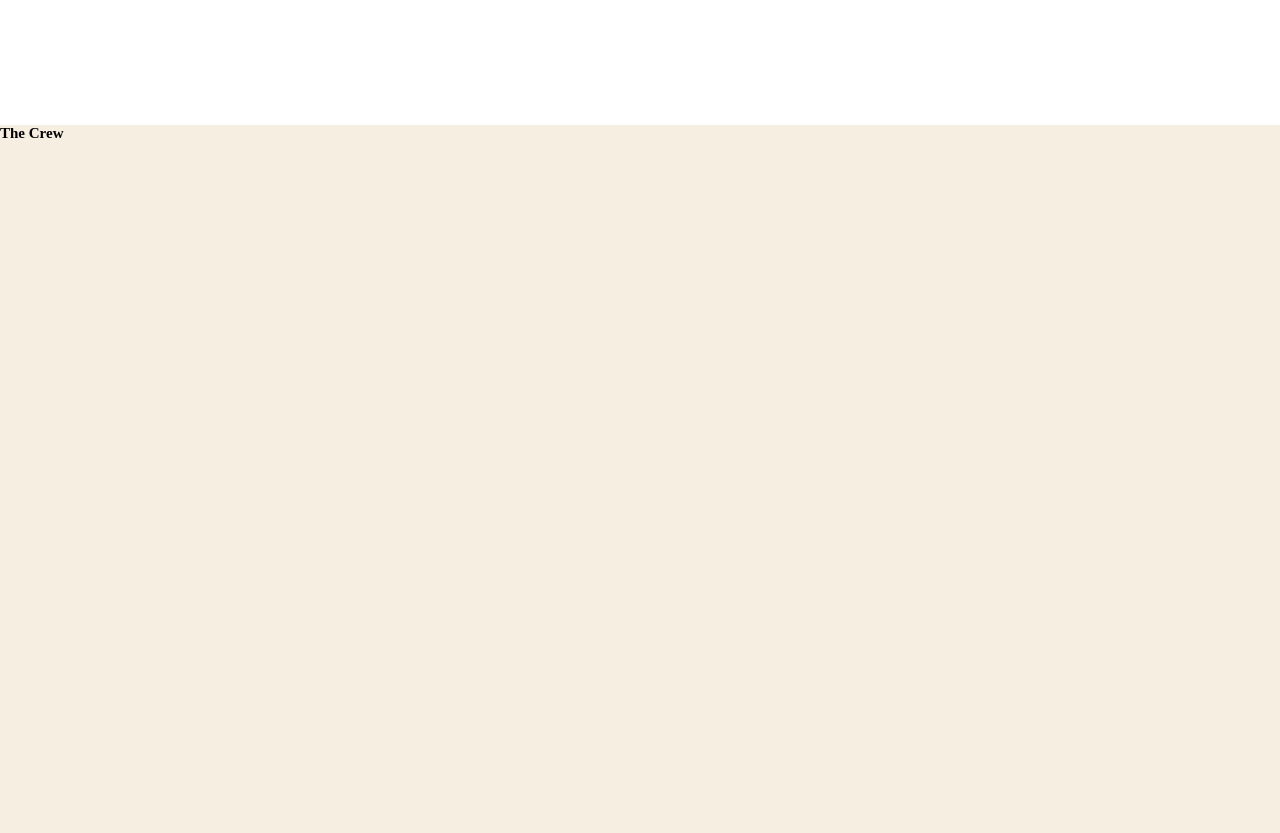
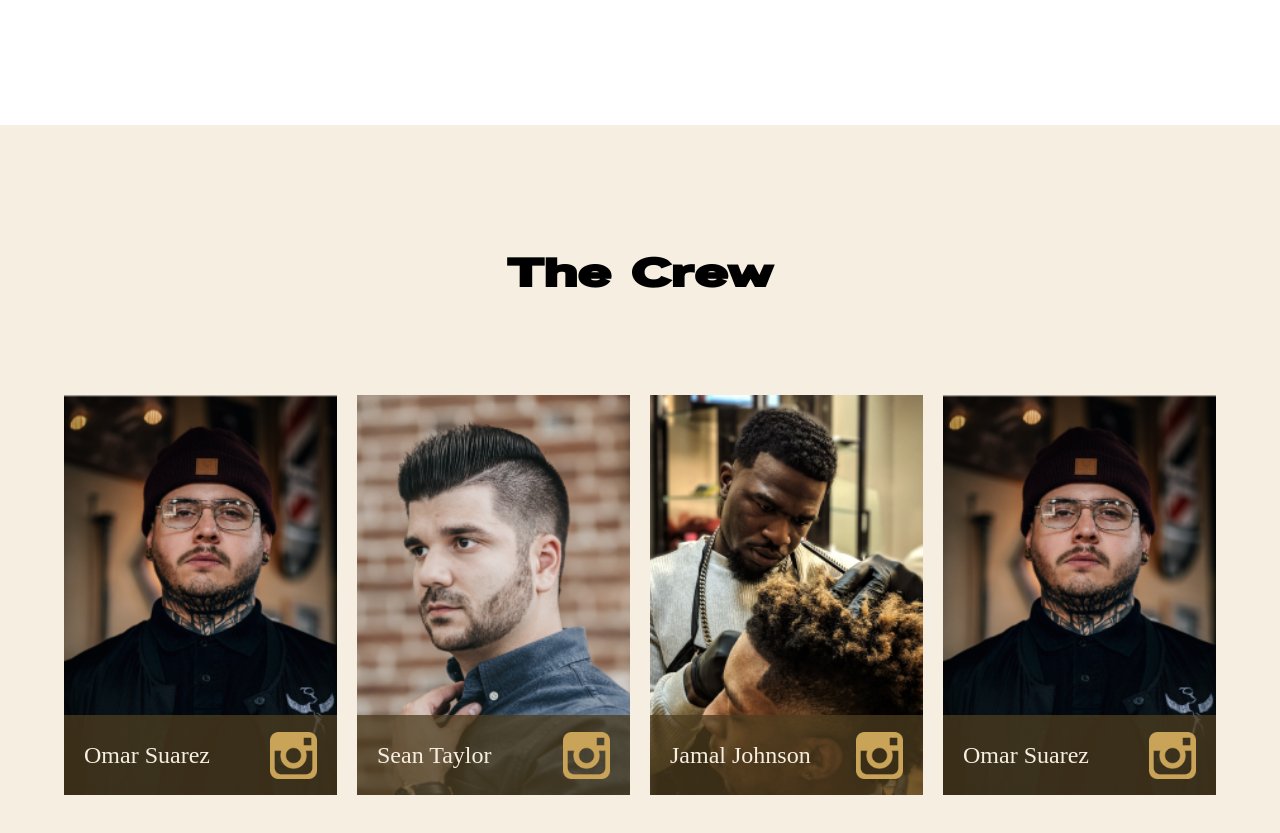
Before and after one commit to pearllumi-developer/the-wood-shop, a React (Create React App) app in the folder client/: page / in a window 1280 px wide. Shown: the part 3000-3833 px from the top of the page. Built offline with nearby package versions, Linux system fonts and the light colour scheme.

Commit message:
rendering crews photo, names, instagram icons, and page title

```diff
--- a/client/src/components/CrewCards/CrewCards.css
+++ b/client/src/components/CrewCards/CrewCards.css
@@ -0,0 +1,26 @@
+.crew-card-body {
+  height: 100%;
+  position: relative;
+  width: 25%;
+}
+
+.crew-name-box {
+  align-items: center;
+  background-color: rgba(77, 60, 31, 0.75);
+  bottom: 0;
+  display: flex;
+  justify-content: space-between;
+  padding: 2em;
+  position: absolute;
+  width: 100%;
+  height: 20%;
+}
+
+.crew-name-box img {
+  width: 20%;
+}
+.crew-name-box span {
+  color: #F6EEE0;
+  font-size: 2.4rem;
+  font-weight: 500;
+}
--- a/client/src/components/CrewCards/CrewCards.jsx
+++ b/client/src/components/CrewCards/CrewCards.jsx
@@ -1,9 +1,49 @@
-import './CrewCards.css'
+import Taylor from "../../asset/images/crew-images/Taylor.png";
+import Johnson from "../../asset/images/crew-images/Johnson.png";
+import Suarez from "../../asset/images/crew-images/Suarez.png";
+import instagram from "../../asset/images/logos/instagram.png";
+import "./CrewCards.css";
+
 const CrewCards = () => {
+  const crews = [
+    {
+      photo: Suarez,
+      name: "Omar Suarez",
+      link: null,
+      alt: "Omar Suarez's instagram account"
+    },
+    {
+      photo: Taylor,
+      name: "Sean Taylor",
+      link: null,
+      alt: "Sean Taylor's instagram account"
+    },
+    {
+      photo: Johnson,
+      name: "Jamal Johnson",
+      link: null,
+      alt: "Jamal Johnson's instagram account"
+    },
+    {
+      photo: Suarez,
+      name: "Omar Suarez",
+      link: null,
+      alt: "Omar Suarez's instagram account"
+    },
+  ];
+
   return (
-    <div>
+  <>
+  {crews.map((crew, idx) => (
+    <div key={idx} className='crew-card-body' style={{backgroundImage: `url(${crew.photo})`, backgroundSize: 'cover', backgroundPosition: 'center'}}>
+      <div className='crew-name-box'>
+        <span>{crew.name}</span>
+        <img src={instagram} alt={crew.alt} />
 
+      </div>
     </div>
+  ))}
+  </>
   );
 };
 
--- a/client/src/views/TheCrew/TheCrew.css
+++ b/client/src/views/TheCrew/TheCrew.css
@@ -1,5 +1,21 @@
+.crew-title {
+  font-size: 4rem;
+  font-family: Mammoth;
+  margin-bottom: 10rem;
+
+}
 .crew-page {
+  align-items: center;
   background-color: #F6EEE0;
+  display: flex;
+  flex-direction: column;
+  justify-content: center;
   height: 100vh;
   width: 100vw;
 }
+.the-crew-card-holder{
+  display: flex;
+  gap: 2em;
+  width: 90%;
+  height: 50%;
+}
--- a/client/src/views/TheCrew/TheCrew.jsx
+++ b/client/src/views/TheCrew/TheCrew.jsx
@@ -3,8 +3,10 @@ import './TheCrew.css'
 const TheCrew = () => {
   return (
     <section className='crew-page'>
-      <h1>The Crew</h1>
+      <h1 className='crew-title' >The Crew</h1>
+      <div className='the-crew-card-holder'>
       <CrewCards />
+      </div>
     </section>
   );
 };
```
Also changed, not shown: client/src/asset/images/logos/instagram.png (renamed from client/src/asset/images/logos/instantgram.png).
